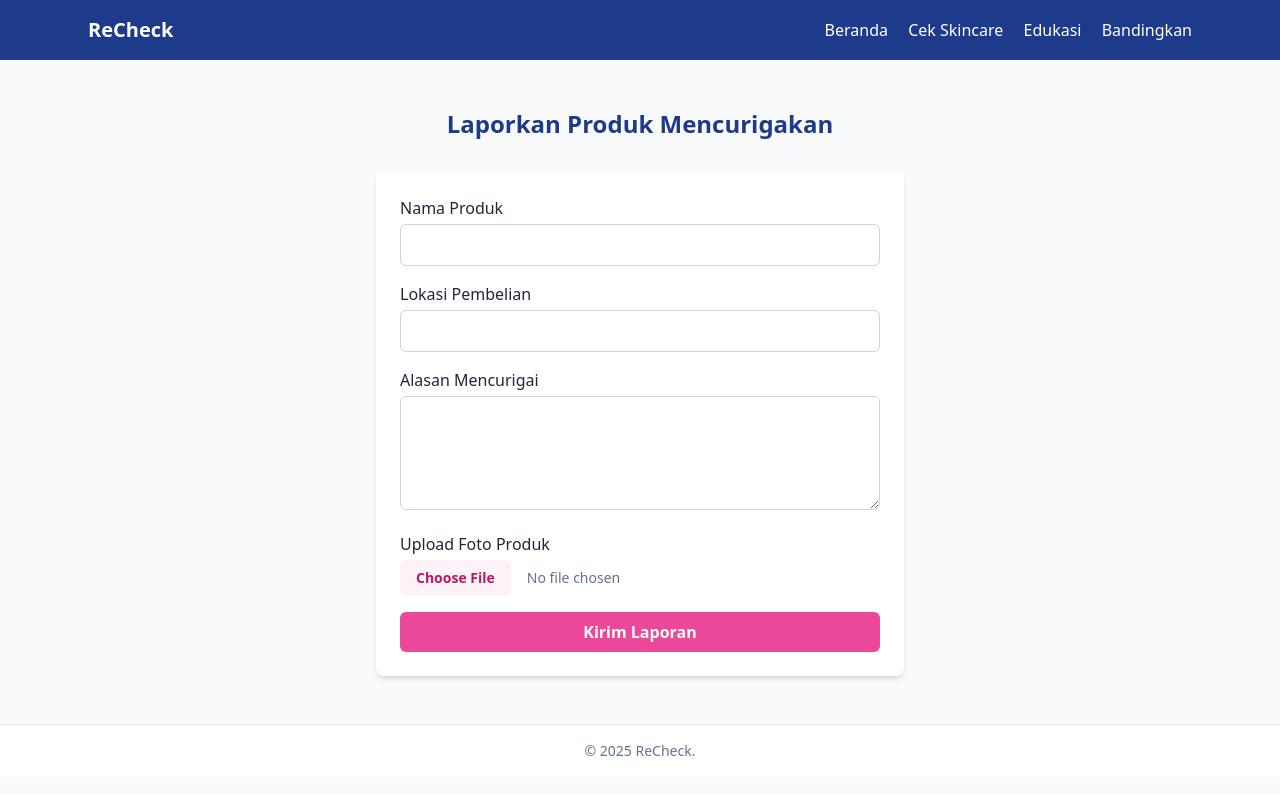
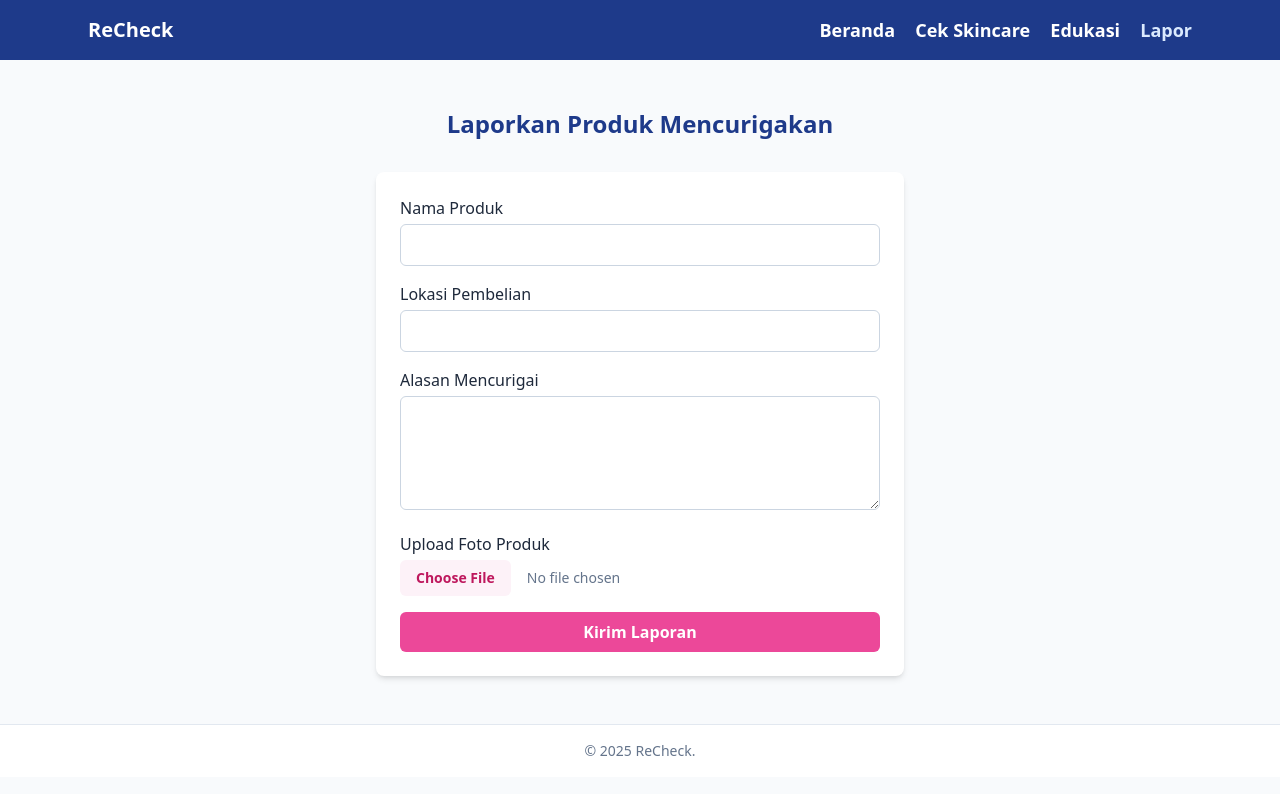
Before and after one commit to Dinaull/Tailwind_Recheck, a plain HTML site: page report.html in a window 1280 px wide. Drawn offline with nearby package versions, Linux system fonts and the light colour scheme.

Commit message:
report.html

```diff
--- a/report.html
+++ b/report.html
@@ -28,10 +28,10 @@ recheck/
     <div class="max-w-6xl mx-auto px-6 py-4 flex justify-between items-center">
       <h1 class="text-xl font-bold">ReCheck</h1>
       <nav class="space-x-4">
-        <a href="index.html" class="hover:underline">Beranda</a>
-        <a href="check.html" class="hover:underline">Cek Skincare</a>
-        <a href="education.html" class="hover:underline">Edukasi</a>
-        <a href="compare.html" class="hover:underline">Bandingkan</a>
+        <a href="index.html" class="hover:text-pink-600 font-sans font-semibold text-lg">Beranda</a>
+        <a href="check.html" class="hover:text-pink-600 font-sans font-semibold text-lg">Cek Skincare</a>
+        <a href="education.html" class="hover:text-pink-600 font-sans font-semibold text-lg">Edukasi</a>
+        <a href="report.html" class="hover:text-pink-600 font-sans font-semibold text-lg active: text-blue-100">Lapor</a>
       </nav>
     </div>
   </header>
```
